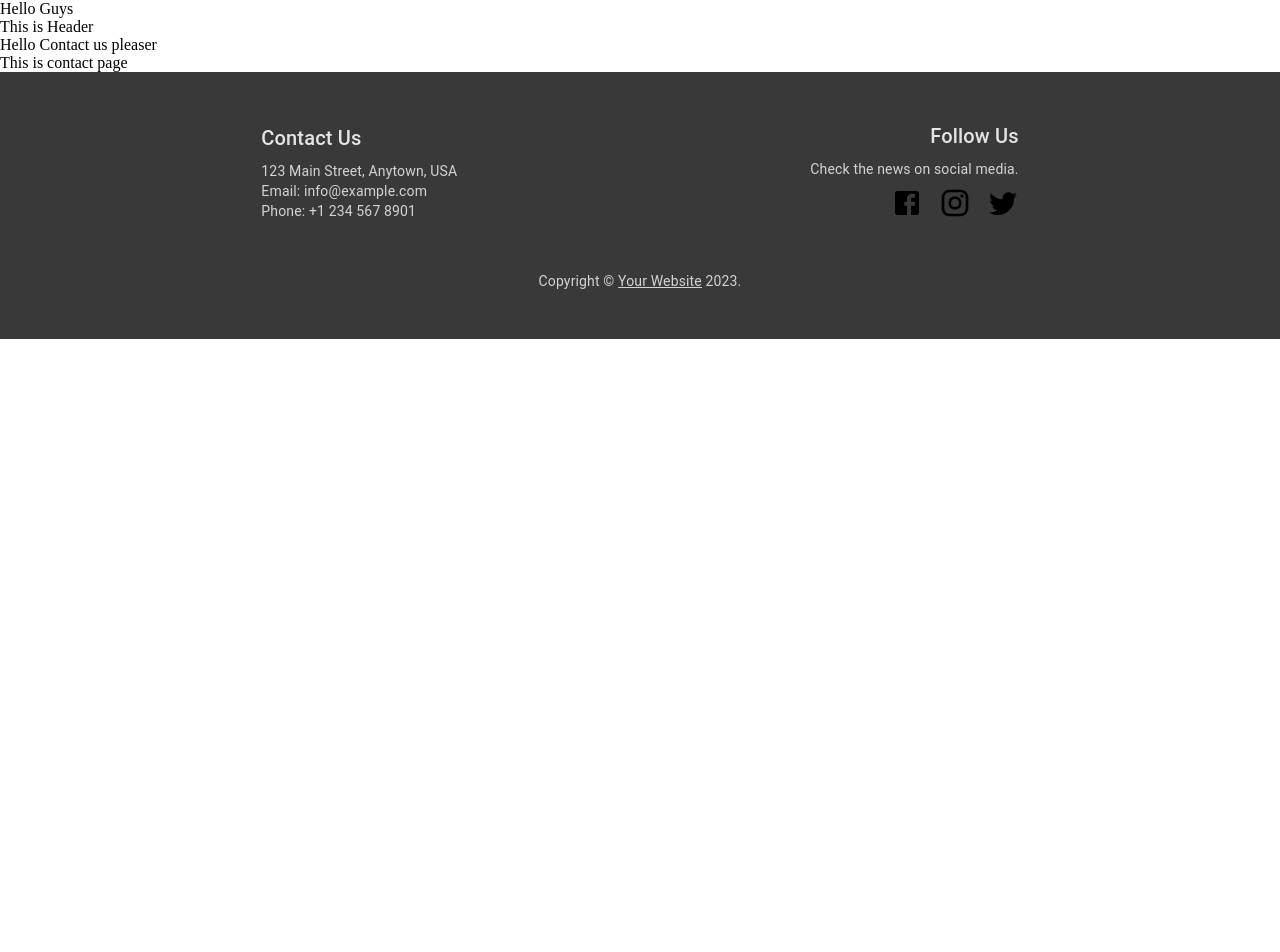
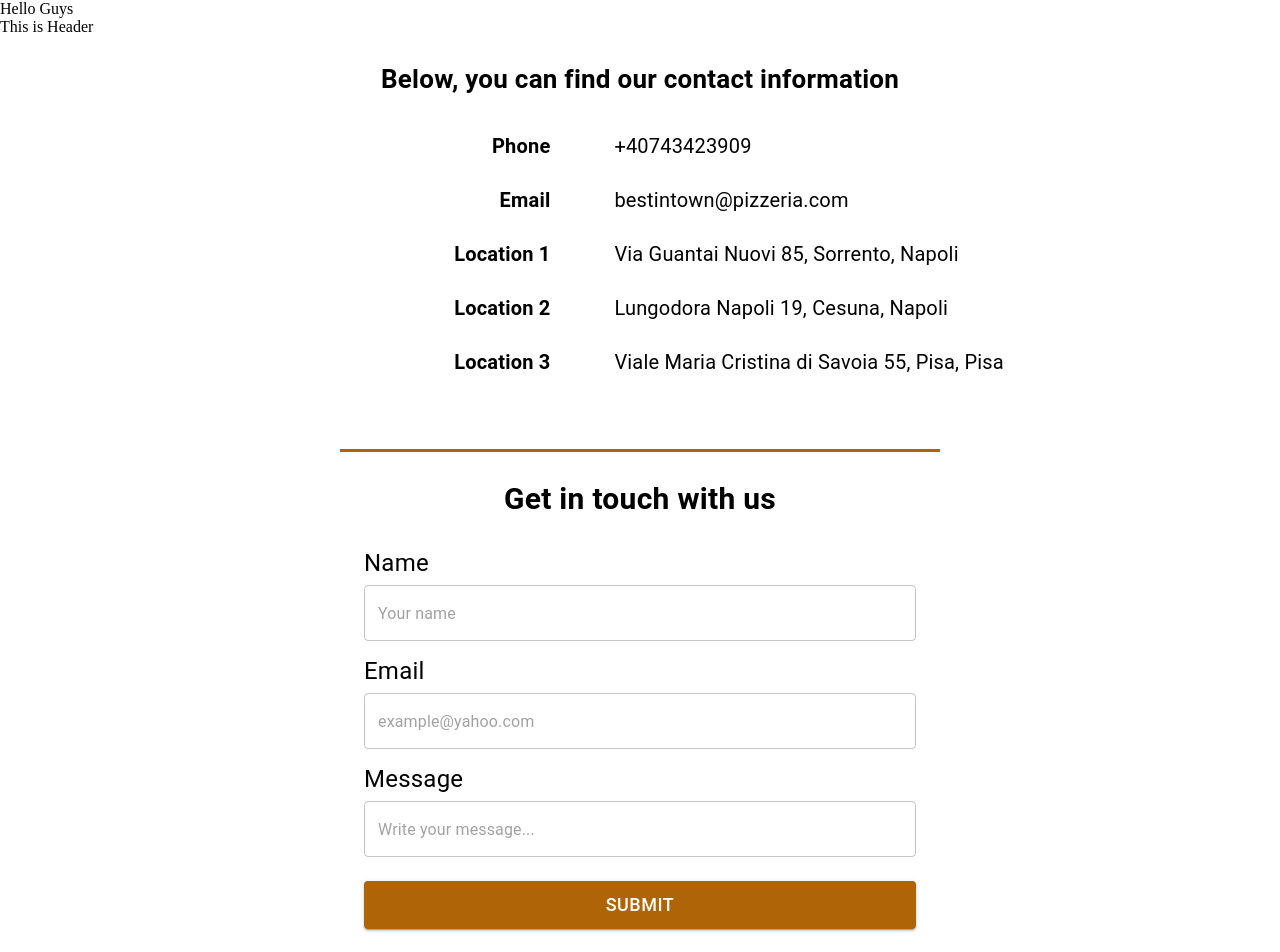
Before and after one commit to eduard15x/pizza-delivery, a React (Create React App) app in the folder client/: page /contact in a window 1280 px wide. Shown: the top 952 px of the page. Before the commit the page ends 800 px from the top, so only its background shows below. Built offline with nearby package versions, Linux system fonts and the light colour scheme.

Commit message:
Finish Contact page
Creating Contact page and 2 components, ContactInfo and ContactForm

```diff
--- /dev/null
+++ b/client/src/components/material-ui/ContactForm.js
@@ -0,0 +1,111 @@
+import * as React from "react";
+import Box from "@mui/material/Box";
+import Typography from "@mui/material/Typography";
+import TextField from "@mui/material/TextField";
+import Button from "@mui/material/Button";
+
+export default function ContactForm() {
+  return (
+    <Box
+      component="form"
+      action="https://formsubmit.co/precupeduard99@gmail.com"
+      method="POST"
+      sx={{
+        display: "flex",
+        flexDirection: "column",
+        px: { xs: 1, md: 3 },
+        my: 8,
+        py: 3,
+        minWidth: { xs: "300px", sm: "450px", md: "600px" },
+        maxWidth: { md: "600px" },
+        borderTop: "3px solid #af6408",
+      }}
+    >
+      <input type="hidden" name="_subject" value="Email from Pizza Eduardo" />
+      <input
+        type="hidden"
+        name="_next"
+        value="https://www.youtube.com/watch?v=vN4Vc9T8QQc&ab_channel=Hollts"
+      />
+      <Typography
+        component="p"
+        sx={{
+          fontSize: { xs: "20px", sm: "24px", md: "30px" },
+          textAlign: "center",
+          fontWeight: "bold",
+          pb: 3,
+        }}
+      >
+        Get in touch with us
+      </Typography>
+      <Typography
+        component="label"
+        sx={{
+          fontSize: { xs: "18px", md: "24px" },
+          pb: 0.5,
+        }}
+      >
+        Name
+      </Typography>
+      <TextField
+        required
+        id="outlined-required"
+        name="name"
+        placeholder="Your name"
+      />
+      <Typography
+        component="label"
+        sx={{
+          fontSize: { xs: "18px", md: "24px" },
+          pt: 1.5,
+          pb: 0.5,
+        }}
+      >
+        Email
+      </Typography>
+      <TextField
+        required
+        id="outlined-required"
+        type="email"
+        name="email"
+        placeholder="example@yahoo.com"
+      />
+      <Typography
+        component="label"
+        sx={{
+          fontSize: { xs: "18px", md: "24px" },
+          pt: 1.5,
+          pb: 0.5,
+        }}
+      >
+        Message
+      </Typography>
+      <TextField
+        required
+        id="outlined-multiline-static"
+        name="message"
+        multiline
+        inputProps={{ maxLength: 150 }}
+        placeholder="Write your message..."
+      />
+      <Button
+        variant="contained"
+        type="submit"
+        sx={{
+          mt: 3,
+          py: 1,
+          fontSize: "18px",
+          backgroundColor: "#af6408",
+          "&:hover": {
+            backgroundColor: "#af6408",
+          },
+          "&:active": {
+            transform: "scale(1)",
+          },
+        }}
+      >
+        Submit
+      </Button>
+    </Box>
+  );
+}
--- /dev/null
+++ b/client/src/components/material-ui/ContactInfo.js
@@ -0,0 +1,73 @@
+import * as React from "react";
+import { Fragment } from "react";
+import Box from "@mui/material/Box";
+import Typography from "@mui/material/Typography";
+
+export default function ContactInfo() {
+  const contactInfo = [
+    {
+      name: "Phone",
+      val: "+40743423909",
+    },
+    {
+      name: "Email",
+      val: "bestintown@pizzeria.com",
+    },
+    {
+      name: "Location 1",
+      val: "Via Guantai Nuovi 85, Sorrento, Napoli",
+    },
+    {
+      name: "Location 2",
+      val: "Lungodora Napoli 19, Cesuna, Napoli",
+    },
+    {
+      name: "Location 3",
+      val: "Viale Maria Cristina di Savoia 55, Pisa, Pisa",
+    },
+  ];
+
+  return (
+    <Box
+      sx={{
+        display: "flex",
+        flexDirection: "column",
+        alignItems: "center",
+      }}
+    >
+      {/* Contact Info */}
+      <Box sx={{ display: "flex", flexWrap: "wrap" }}>
+        {contactInfo.map((item, index) => (
+          <Fragment key={index}>
+            <Typography
+              component="p"
+              sx={{
+                fontSize: { xs: "16px", sm: "18px", md: "20px" },
+                fontWeight: "bold",
+                width: { xs: "100%", sm: "40%", lg: "45%" },
+                pt: 2,
+                pb: 1,
+                pr: { sm: 2, md: 4 },
+                textAlign: { xs: "center", sm: "end" },
+              }}
+            >
+              {item.name}
+            </Typography>
+            <Typography
+              component="p"
+              sx={{
+                fontSize: { xs: "16px", sm: "18px", md: "20px" },
+                width: { xs: "100%", sm: "60%", lg: "55%" },
+                pl: { sm: 2, md: 4 },
+                pt: { sm: 2 },
+                textAlign: { xs: "center", sm: "start" },
+              }}
+            >
+              {item.val}
+            </Typography>
+          </Fragment>
+        ))}
+      </Box>
+    </Box>
+  );
+}
--- a/client/src/pages/Contact.js
+++ b/client/src/pages/Contact.js
@@ -1,11 +1,36 @@
-import { Link } from "react-router-dom";
+import Box from "@mui/material/Box";
+import Typography from "@mui/material/Typography";
+import ContactInfo from "../components/material-ui/ContactInfo";
+import ContactForm from "../components/material-ui/ContactForm";
+
 const Contact = () => {
   return (
-    <div>
-      <Link to="/" />
-      <p>Hello Contact us pleaser</p>
-      <p>This is contact page</p>
-    </div>
+    // formsubmit.co
+    <Box
+      sx={{
+        px: { sx: 2, sm: 4, md: 8, xl: 16 },
+        display: "flex",
+        alignItems: "center",
+        flexDirection: "column",
+      }}
+    >
+      <Typography
+        component="p"
+        sx={{
+          fontSize: { xs: "20px", sm: "22px", md: "26px" },
+          textAlign: "center",
+          fontWeight: "bold",
+          pt: { xs: 3, sm: 3 },
+          pb: { xs: 1, sm: 2 },
+        }}
+      >
+        Below, you can find our contact information
+      </Typography>
+      {/* Contact Info Component */}
+      <ContactInfo />
+      {/* Contact Form */}
+      <ContactForm />
+    </Box>
   );
 };
 
```
